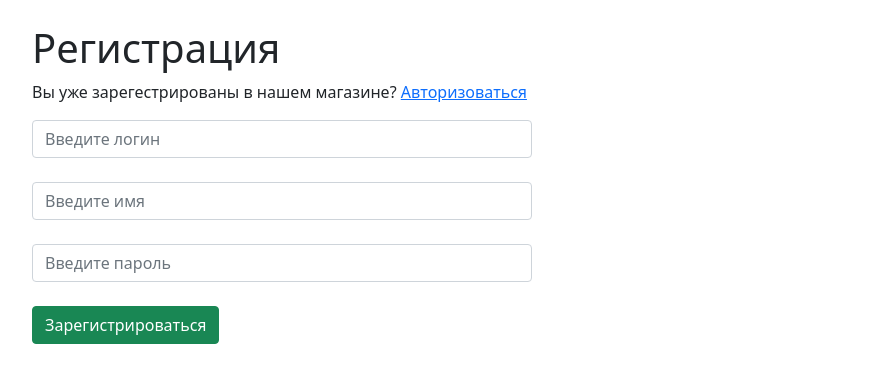
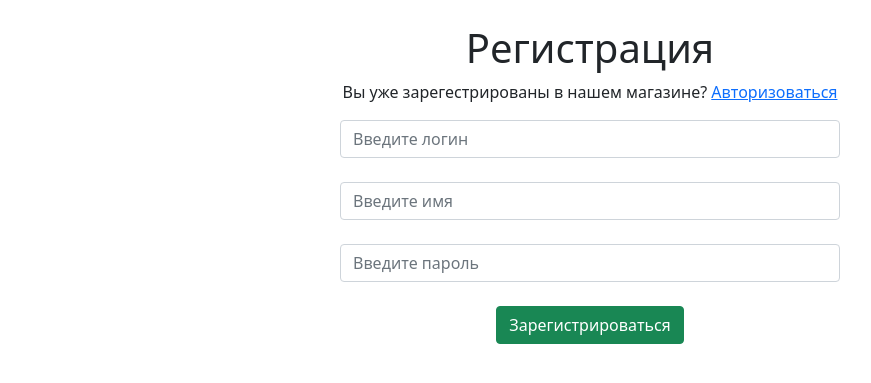
Before and after one commit to ktodkf/Library, a PHP site: page /signup.php in a window 1280 px wide. Shown: the top 383 px of the page, without its empty margins (50-921 px from the left). Run offline with PHP 8.4, Linux system fonts and the light colour scheme.

Commit message:
обновлена авторизация

```diff
--- a/style/style.css
+++ b/style/style.css
@@ -1,4 +1,12 @@
 form
 {
 	width: 500px;
+	text-align: center;
+    margin: auto;
+
 }
+
+.container
+{
+	text-align: center;
+}
```
Also changed, not shown: php/auth.php (line endings or trailing spaces).
